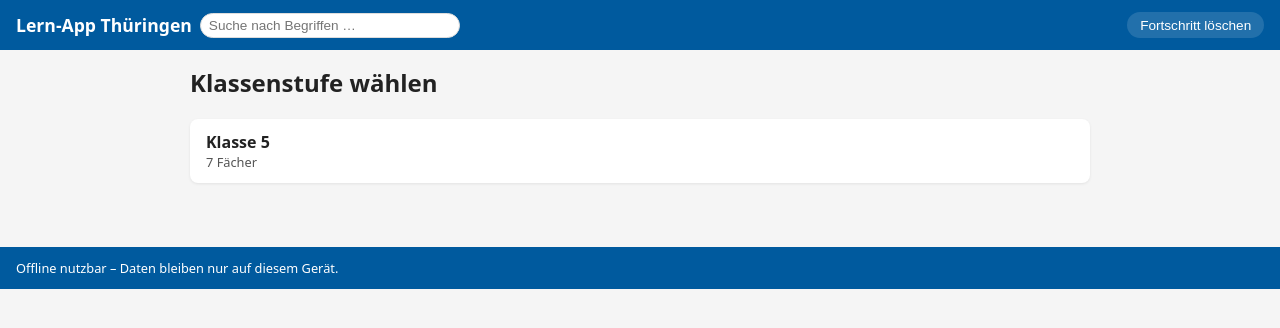
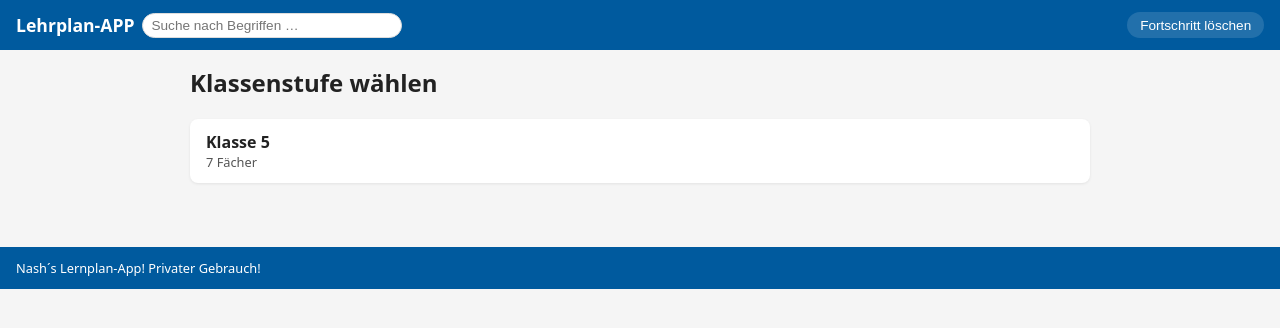
Before and after one commit to munthernashar/learn, a plain HTML site: page index.html in a window 1280 px wide. Drawn offline with Linux system fonts and the light colour scheme.

Commit message:
Update index.html

```diff
--- a/index.html
+++ b/index.html
@@ -10,7 +10,7 @@
 </head>
 <body>
   <header class="app-header">
-    <h1>Lern-App Thüringen</h1>
+    <h1>Lehrplan-APP</h1>
     <div class="search-box">
     <input id="searchInput" type="search" placeholder="Suche nach Begriffen …">
     <div id="searchResults" class="search-results"></div>
@@ -96,7 +96,7 @@
   </main>
 
   <footer class="app-footer">
-    <span>Offline nutzbar – Daten bleiben nur auf diesem Gerät.</span>
+    <span>Nash´s Lernplan-App! Privater Gebrauch!</span>
   </footer>
 
   <script src="data.js"></script>
```
